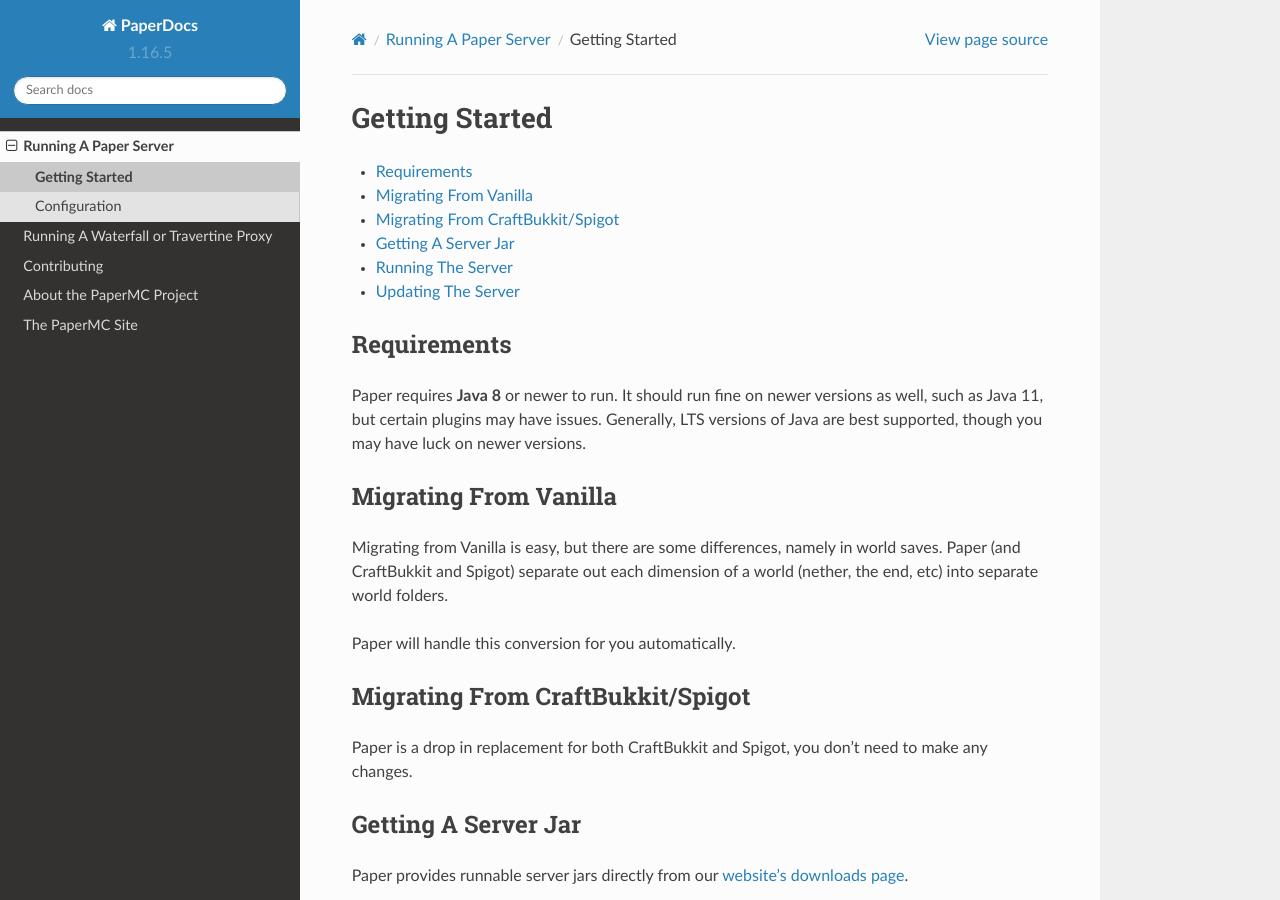
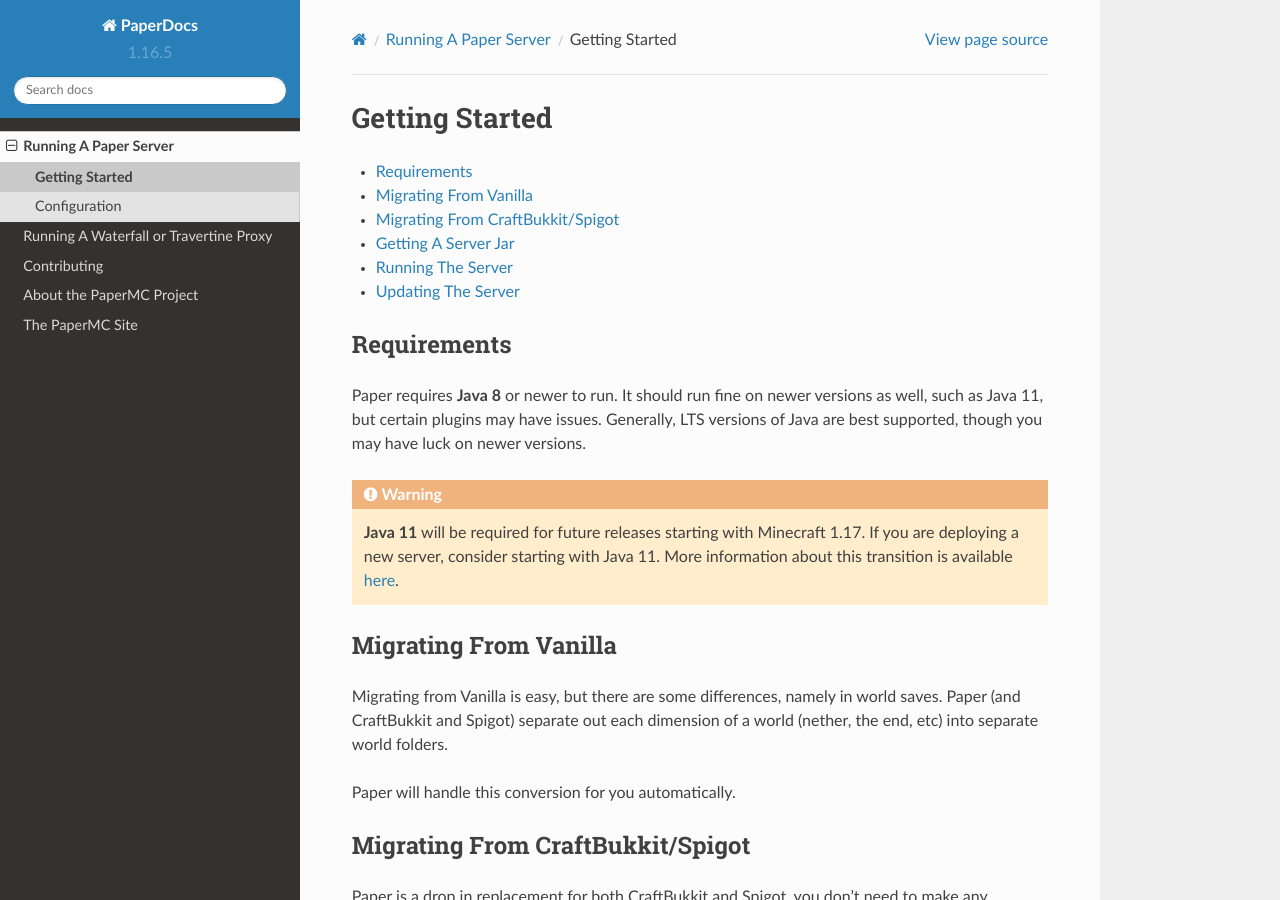
Before and after one commit to PaperMC/PaperDocs, a Sphinx documentation site: the page built from source/server/getting-started.rst, in a window 1280 px wide and 900 px high. Built offline with Sphinx 7.4.7 and the Read the Docs theme 2.0.0, drawn with Linux system fonts in a browser that asks for light colours.

Commit message:
Added Java 11 Warning (#49)
Added Java 11 Warning.

```diff
--- a/source/server/getting-started.rst
+++ b/source/server/getting-started.rst
@@ -12,6 +12,11 @@
 Paper requires **Java 8** or newer to run. It should run fine on newer versions
 as well, such as Java 11, but certain plugins may have issues. Generally, LTS
 versions of Java are best supported, though you may have luck on newer versions.
+
+.. warning::
+  **Java 11** will be required for future releases starting with Minecraft 1.17.
+  If you are deploying a new server, consider starting with Java 11.
+  More information about this transition is available `here <https://papermc.io/forums/t/java-11-mc-1-17-and-paper/>`_.
 
 Migrating From Vanilla
 ~~~~~~~~~~~~~~~~~~~~~~
```
